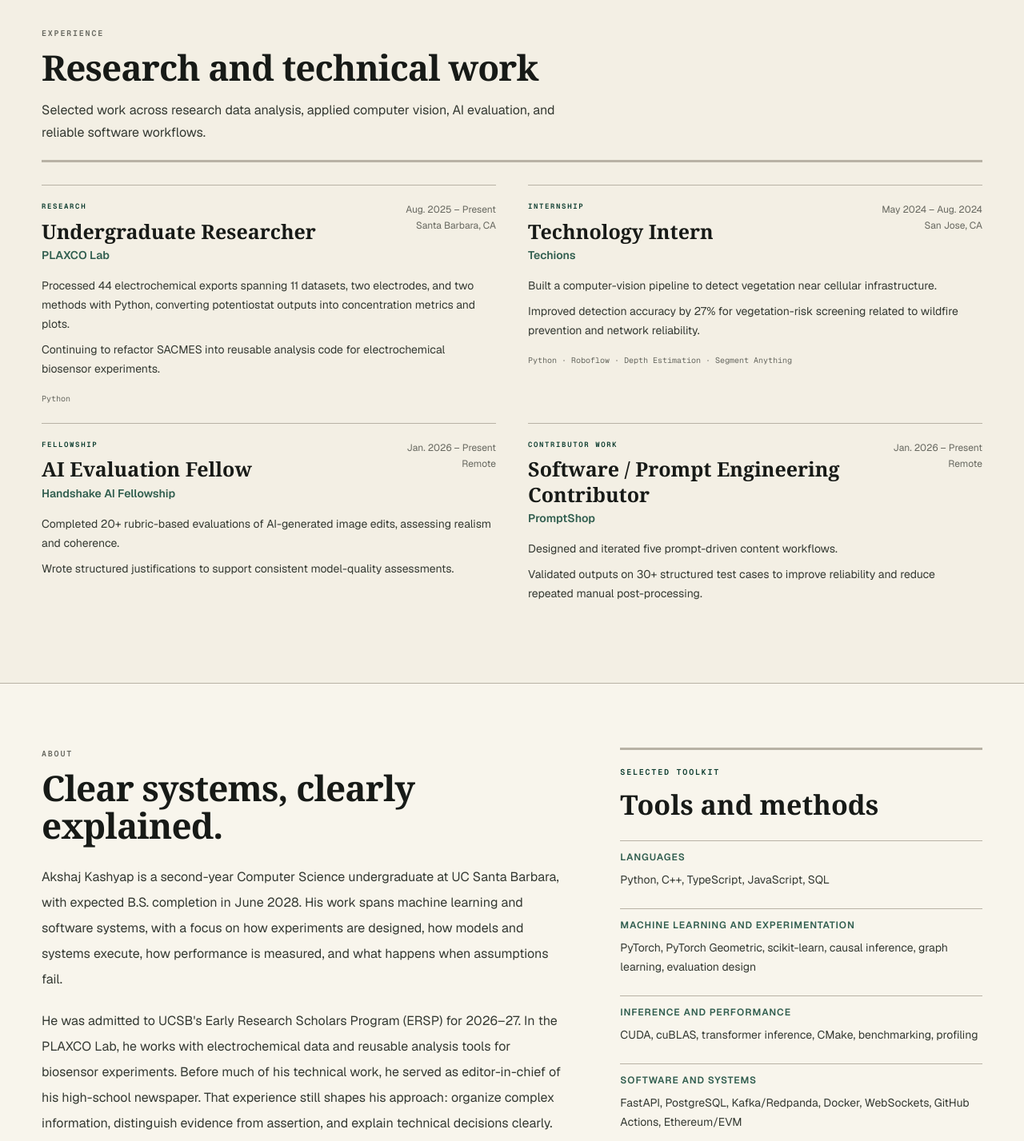
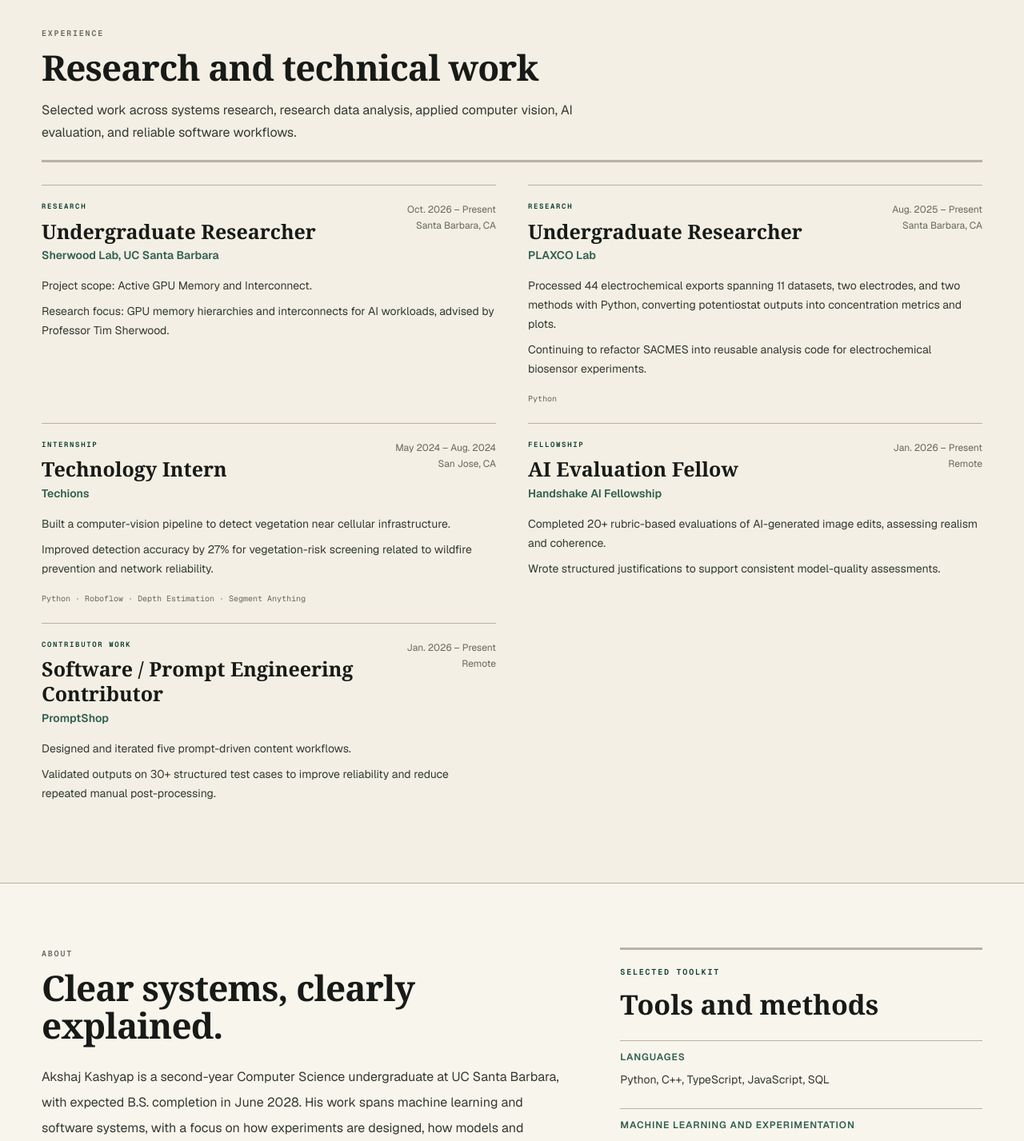
Before and after one commit to AkshajKashyap/akshaj-portfolio, a Next.js app: page / in a window 1280 px wide. Shown: the part 3100-4527 px from the top of the page at 80% size. Built offline with nearby package versions, Linux system fonts and the light colour scheme.

Commit message:
ak - add Sherwood research affiliation and refresh portfolio resume

```diff
--- a/src/app/page.tsx
+++ b/src/app/page.tsx
@@ -97,7 +97,7 @@ export default function Home() {
           <SectionHeading
             eyebrow="Experience"
             title="Research and technical work"
-            description="Selected work across research data analysis, applied computer vision, AI evaluation, and reliable software workflows."
+            description="Selected work across systems research, research data analysis, applied computer vision, AI evaluation, and reliable software workflows."
           />
         </div>
         <div className="mt-7 grid gap-x-10 md:grid-cols-2">
@@ -114,7 +114,7 @@ export default function Home() {
                 Akshaj Kashyap is a second-year Computer Science undergraduate at UC Santa Barbara, with expected B.S. completion in June 2028. His work spans machine learning and software systems, with a focus on how experiments are designed, how models and systems execute, how performance is measured, and what happens when assumptions fail.
               </p>
               <p>
-                He was admitted to UCSB&apos;s Early Research Scholars Program (ERSP) for 2026–27. In the PLAXCO Lab, he works with electrochemical data and reusable analysis tools for biosensor experiments. Before much of his technical work, he served as editor-in-chief of his high-school newspaper. That experience still shapes his approach: organize complex information, distinguish evidence from assertion, and explain technical decisions clearly.
+                Akshaj is an undergraduate researcher in the Sherwood Lab at UC Santa Barbara, advised by Professor Tim Sherwood. His Active GPU Memory and Interconnect project focuses on GPU memory hierarchies and interconnects for AI workloads. In the PLAXCO Lab, he works with electrochemical data and reusable analysis tools for biosensor experiments. Before much of his technical work, he served as editor-in-chief of his high-school newspaper. That experience still shapes his approach: organize complex information, distinguish evidence from assertion, and explain technical decisions clearly.
               </p>
             </div>
           </div>
--- a/src/data/experience.ts
+++ b/src/data/experience.ts
@@ -9,6 +9,17 @@ export type Experience = {
 };
 
 export const experience: Experience[] = [
+  {
+    organization: "Sherwood Lab, UC Santa Barbara",
+    role: "Undergraduate Researcher",
+    kind: "Research",
+    dates: "Oct. 2026 – Present",
+    location: "Santa Barbara, CA",
+    details: [
+      "Project scope: Active GPU Memory and Interconnect.",
+      "Research focus: GPU memory hierarchies and interconnects for AI workloads, advised by Professor Tim Sherwood.",
+    ],
+  },
   {
     organization: "PLAXCO Lab",
     role: "Undergraduate Researcher",
```
Also changed, not shown: 5 other files (tests, documents, lock files or other folders).
